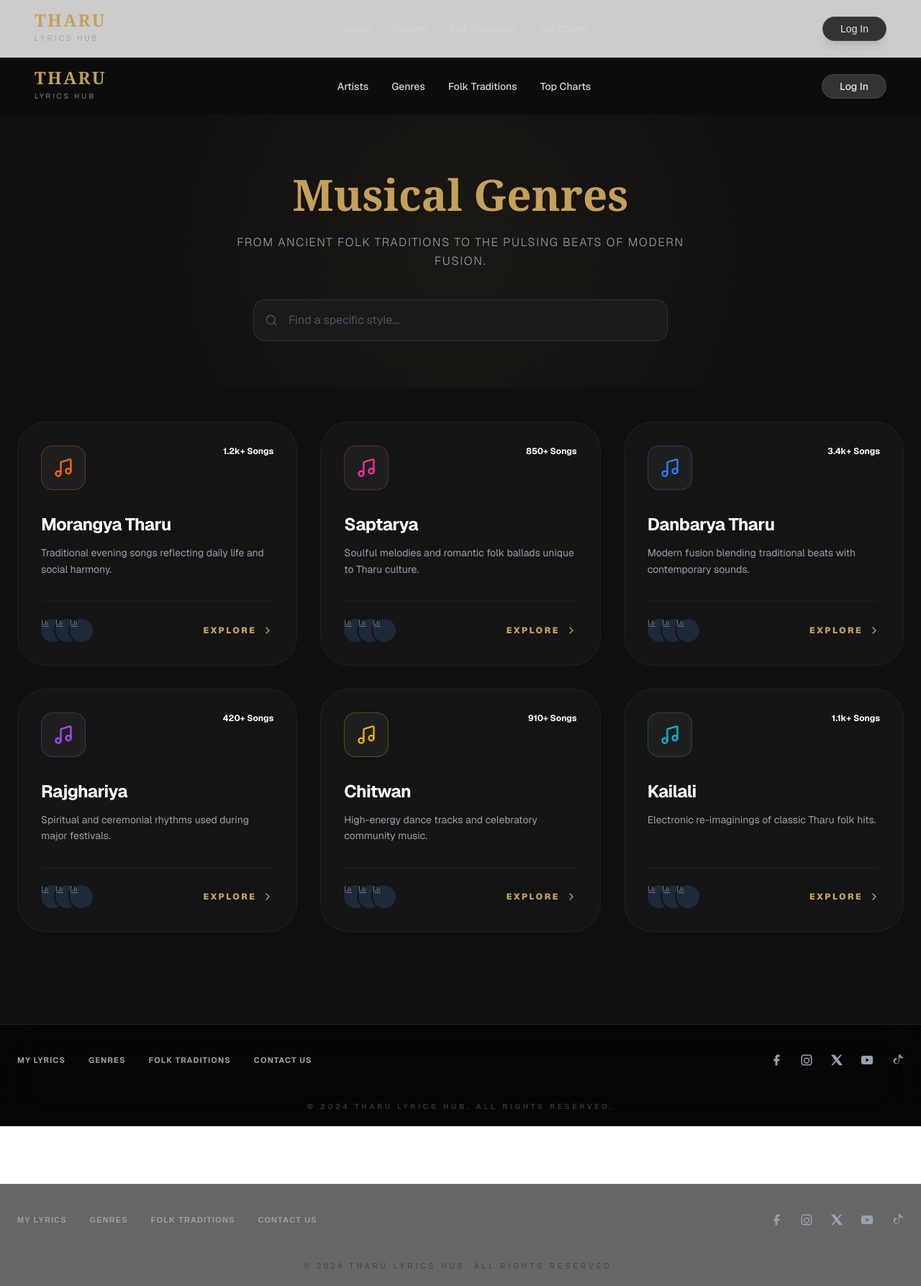
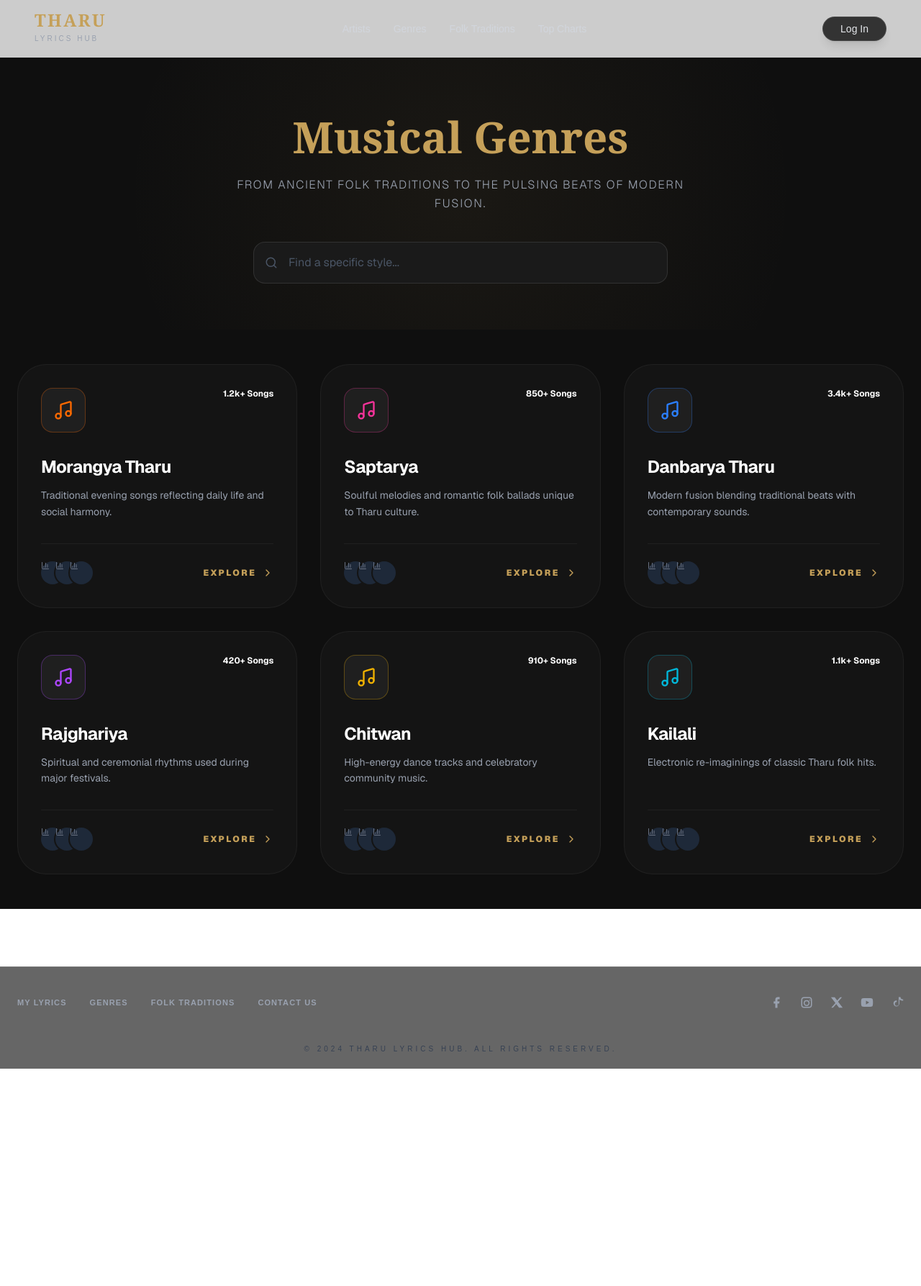
Before and after one commit to PrajeshKangoy/tharu-lyrics-hub, a Next.js app: page /Genres in a window 1280 px wide. Shown: the whole page at 72% size. After the commit the page ends 1485 px from the top, so only its background shows below. Built offline with nearby package versions, Linux system fonts and the light colour scheme.

Commit message:
Fix: Header layout fixed for all pages

```diff
--- a/app/Genres/page.tsx
+++ b/app/Genres/page.tsx
@@ -2,8 +2,6 @@
 
 import React, { useState } from 'react';
 import { Search, Music, Disc, ChevronRight, PlayCircle, BarChart3 } from 'lucide-react';
-import Header from "../components/header/page";
-import Footer from "../components/Footer/page";
 
 const Genres = () => {
   const [searchQuery, setSearchQuery] = useState('');
@@ -78,8 +76,6 @@ const Genres = () => {
 
   return (
     <div className="min-h-screen bg-[#0f0f0f] text-white font-sans selection:bg-[#c5a059] selection:text-black">
-      <Header />
-
       {/* Hero Section */}
       <div className="relative pt-20 pb-16 px-6 overflow-hidden">
         <div className="absolute top-0 left-1/2 -translate-x-1/2 w-full h-full bg-[radial-gradient(circle_at_center,_#c5a05910_0%,_transparent_70%)] pointer-events-none"></div>
@@ -158,8 +154,6 @@ const Genres = () => {
       </main>
 
 
-      <Footer />
-
     </div>
   );
 };
--- a/app/homepage.tsx
+++ b/app/homepage.tsx
@@ -3,9 +3,6 @@
 import React, { useState } from 'react';
 import { Search, Music, Play } from 'lucide-react';
 import Link from "next/link";
-
-import Header from "./components/header/page";
-import Footer from "./components/Footer/page";
 
 
 // Custom SVG Social Icons to avoid library export issues
@@ -64,7 +61,6 @@ const Homepage = () => {
         </button>
       </nav> */}
 
-        <Header />
 
       {/* Hero Section */}
       <header className="relative w-full max-w-10xl mx-auto px-4 mt-6">
@@ -237,7 +233,6 @@ const Homepage = () => {
         </div>
       </footer> */}
 
-            <Footer />
     </div>
   );
 };
--- a/app/page.tsx
+++ b/app/page.tsx
@@ -1,13 +1,5 @@
 import Homepage from "./homepage";
-import Header from "./components/header/page";
-import Footer from "./components/Footer/page";
 
 export default function Home() {
-  return
-  <>
-  <Header />;
-  <Homepage />;
-  <Footer />;
-  </>
-
+  return <Homepage />;
 }
```
